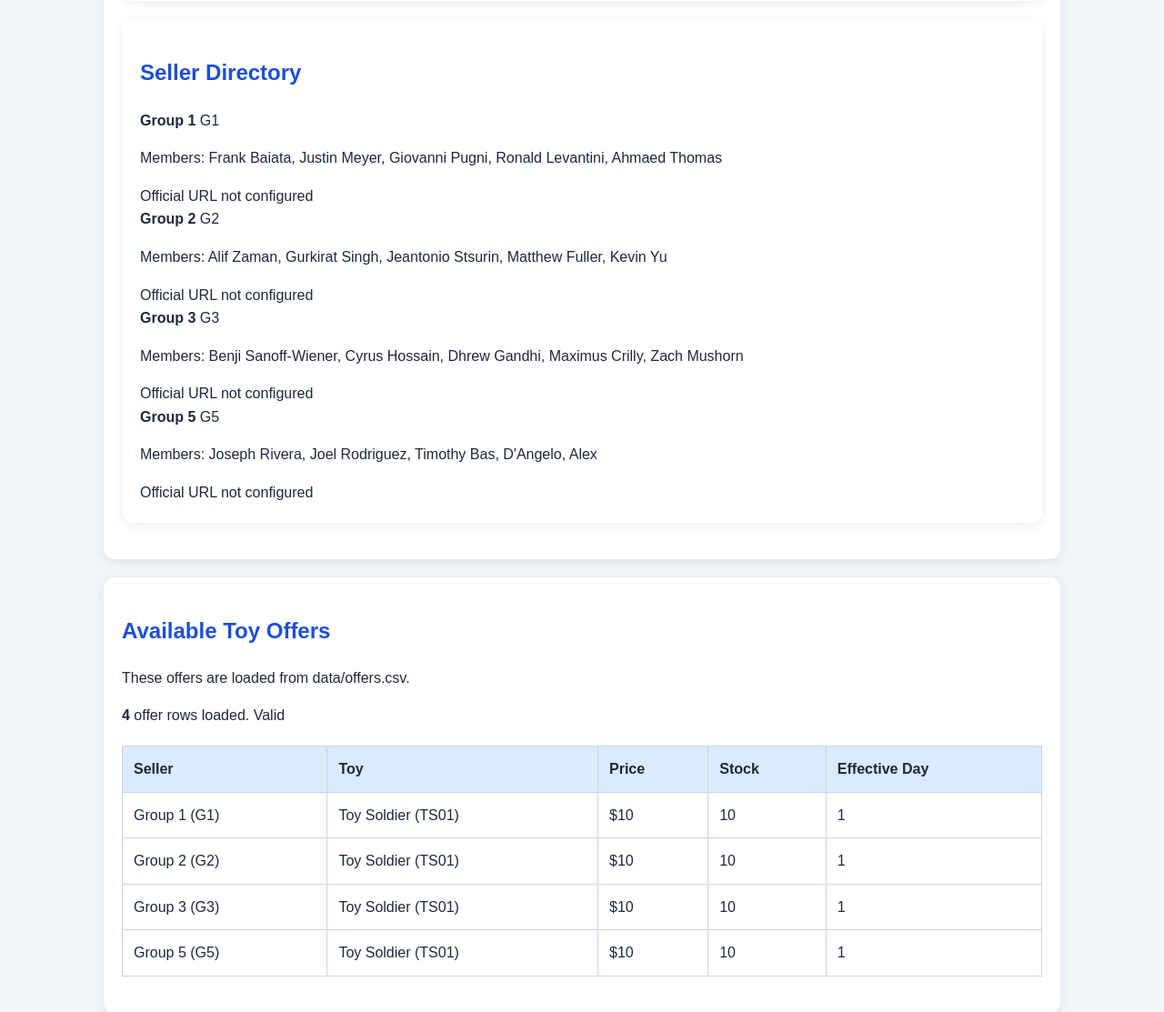
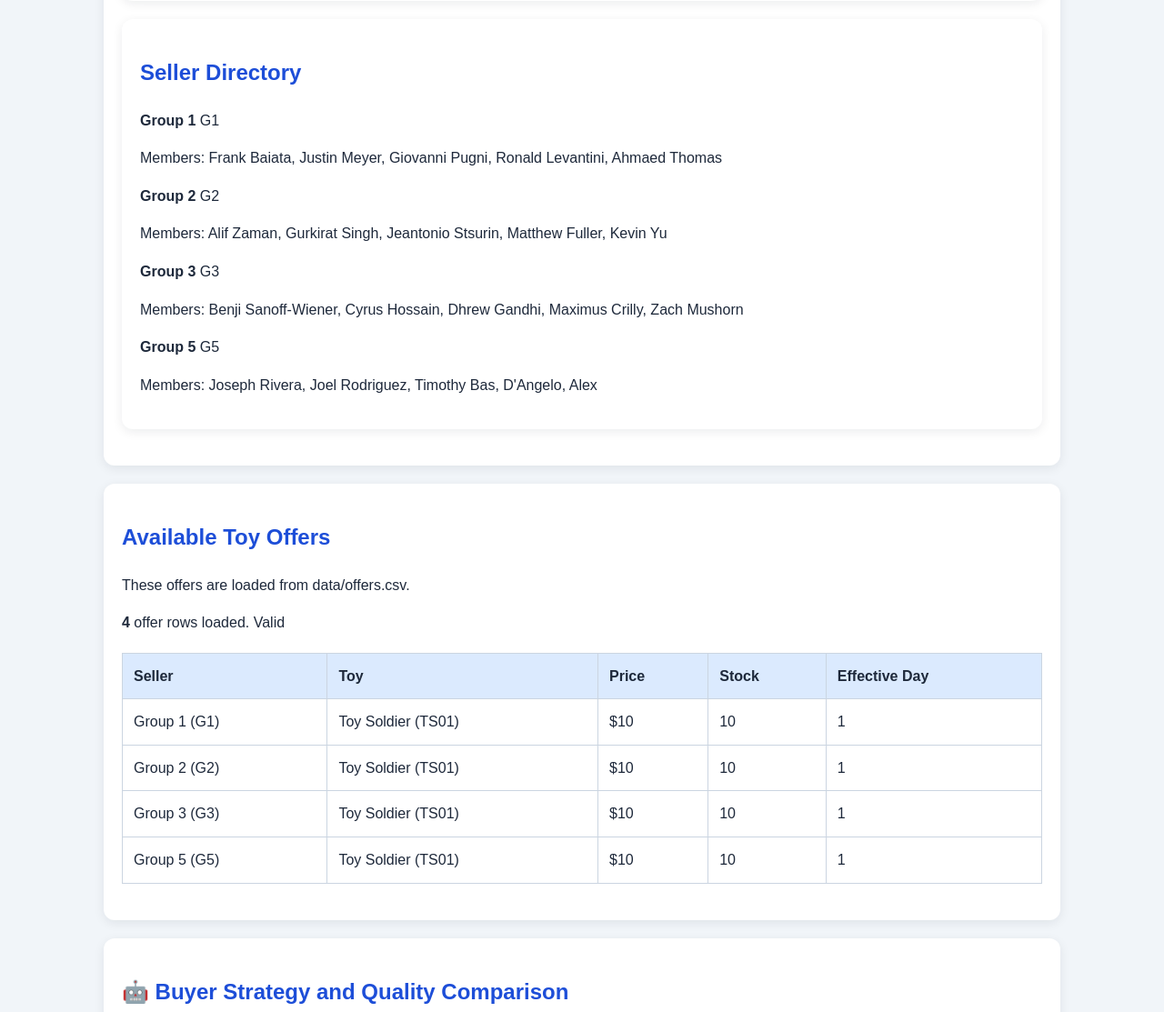
Before and after one commit to shahanggnore-cmyk/toy-soldier-market, a Flask app: page / in a window 1280 px wide. Shown: the part 1052-2165 px from the top of the page at 91% size. Run offline with Flask 3, Linux system fonts and the light colour scheme.

Commit message:
Update index.html

```diff
--- a/templates/index.html
+++ b/templates/index.html
@@ -60,8 +60,7 @@
         <p>{{ s.description or s.members|join(", ") if s.members else s.description or "" }}</p>
         {% if s.url %}
         <a href="{{ s.url }}" target="_blank" rel="noopener">Open seller website ↗</a>
-        {% else %}
-        <span class="muted">Official URL not configured</span>
+
         {% endif %}
       </div>
       {% endfor %}
```
